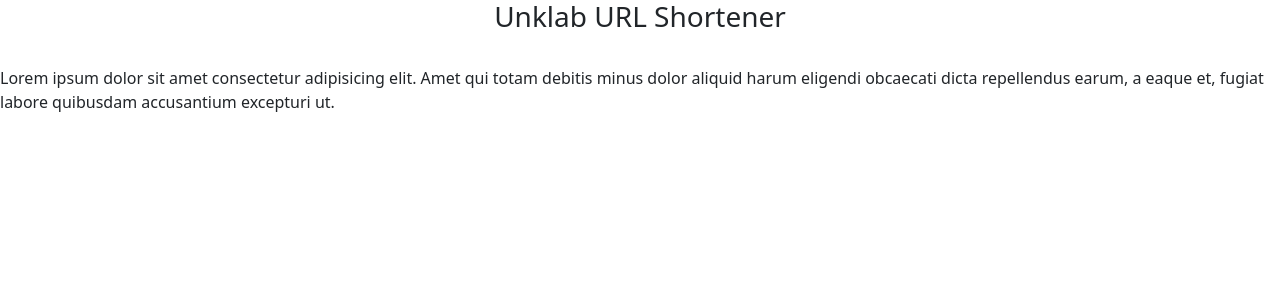
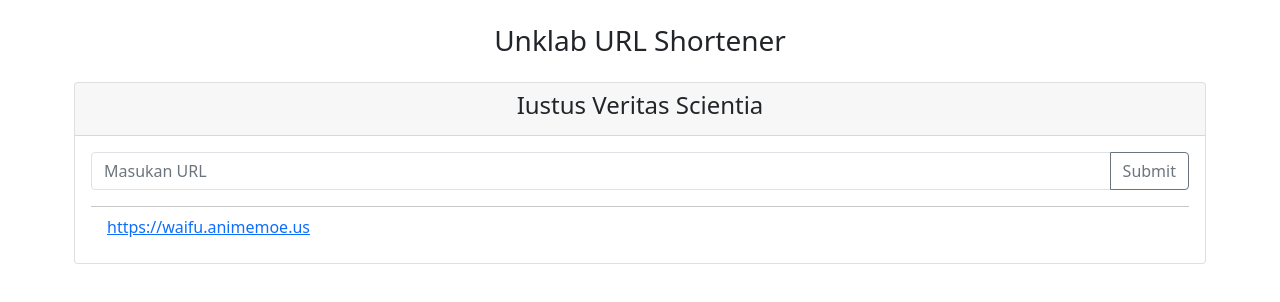
Before and after one commit to animemoeus/unklab-url-shortener-frontend, a Next.js app: page / in a window 1280 px wide. Shown: the top 302 px of the page. Built offline with nearby package versions, Linux system fonts and the light colour scheme.

Commit message:
Finished a simple UI for testing the API

```diff
--- a/package.json
+++ b/package.json
@@ -8,6 +8,7 @@
     "lint": "next lint"
   },
   "dependencies": {
+    "axios": "^0.25.0",
     "bootstrap": "5.1.3",
     "next": "12.0.8",
     "react": "17.0.2",
--- a/pages/index.js
+++ b/pages/index.js
@@ -1,15 +1,116 @@
+import { useState } from "react";
+import axios from "axios";
+
 export default function Home() {
+  const [isLoading, setIsLoading] = useState(false);
+  const [inputUrl, setInputUrl] = useState("");
+  const [shortenedUrlResult, setShortenedUrlResult] = useState([
+    "https://waifu.animemoe.us",
+  ]);
+
+  // submit button onClick
+  const handleSubmitButton = () => {
+    setIsLoading(!isLoading);
+
+    // API calling using POST method
+    axios
+      .post(
+        "https://uus.animemoe.us/api/shorten/",
+        {
+          target_url: inputUrl,
+        } // body data
+      )
+      .then((res) => {
+        // append the result to array `shortenedUrlResult`
+        setShortenedUrlResult((shortenedUrlResult) => [
+          ...shortenedUrlResult,
+          `http://localhost:3000/${res.data.slug}`,
+        ]);
+      })
+      .catch((err) => {
+        // error handling
+        if (err.response.status === 400) {
+          alert("Masukan URL yang valid!");
+        } else {
+          alert("Ada masalah. Coba lagi!");
+        }
+      })
+      .finally(() => {
+        // clear the input URL form
+        setInputUrl("");
+
+        // disable button loading animation at the end of API call
+        setIsLoading(false);
+      });
+  };
+
+  // input url onChange
+  const handleInputUrl = (e) => {
+    setInputUrl(e.target.value);
+  };
+
   return (
-    <div>
-      <h3 className="text-center">Unklab URL Shortener</h3>
+    <div className="min-vh-100">
+      <h3 className="text-center mt-4">Unklab URL Shortener</h3>
 
-      <br />
+      {/* container medium */}
+      <div className="container-md px-1">
+        <div className="card mt-4">
+          <div className="card-header text-center">
+            <h4>Iustus Veritas Scientia</h4>
+          </div>
+          <div className="card-body">
+            <div className="input-group mb-3">
+              <input
+                type="url"
+                className="form-control border"
+                placeholder="Masukan URL"
+                value={inputUrl}
+                onChange={(e) => handleInputUrl(e)}
+              />
+              {isLoading === true && (
+                <button
+                  className="btn btn-outline-secondary"
+                  type="button"
+                  disabled
+                  onClick={handleSubmitButton}
+                >
+                  <span
+                    className="spinner-border spinner-border-sm"
+                    role="status"
+                    aria-hidden="true"
+                  ></span>{" "}
+                  Submit
+                </button>
+              )}
+              {isLoading === false && (
+                <button
+                  className="btn btn-outline-secondary"
+                  type="button"
+                  onClick={handleSubmitButton}
+                >
+                  Submit
+                </button>
+              )}
+            </div>
 
-      <p>
-        Lorem ipsum dolor sit amet consectetur adipisicing elit. Amet qui totam
-        debitis minus dolor aliquid harum eligendi obcaecati dicta repellendus
-        earum, a eaque et, fugiat labore quibusdam accusantium excepturi ut.
-      </p>
+            <hr className="m-0" />
+
+            {/* show the shortened URL result */}
+            <ul className="list-group list-group-flush">
+              {shortenedUrlResult.map((url, i) => {
+                return (
+                  <li className="list-group-item" key={i}>
+                    <a href={url}>{url}</a>
+                  </li>
+                );
+              })}
+            </ul>
+            {/* end — show the shortened URL result */}
+          </div>
+        </div>
+      </div>
+      {/* end — container medium */}
     </div>
   );
 }
```
Also changed, not shown: 1 other file (tests, documents, lock files or other folders).
